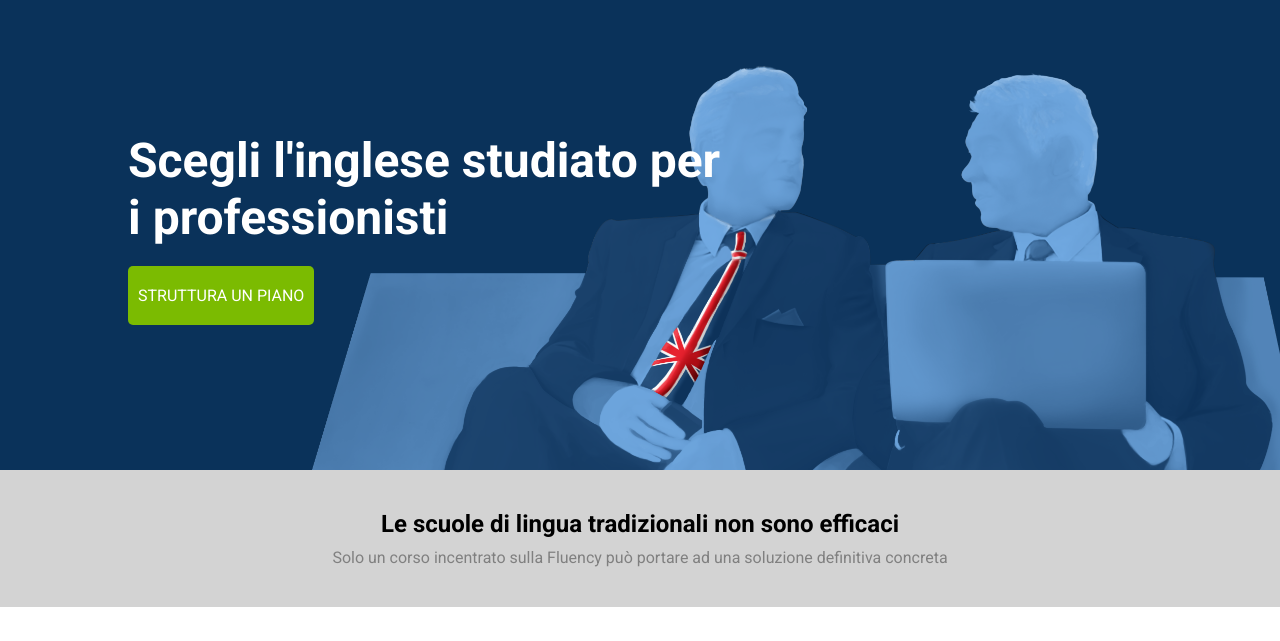
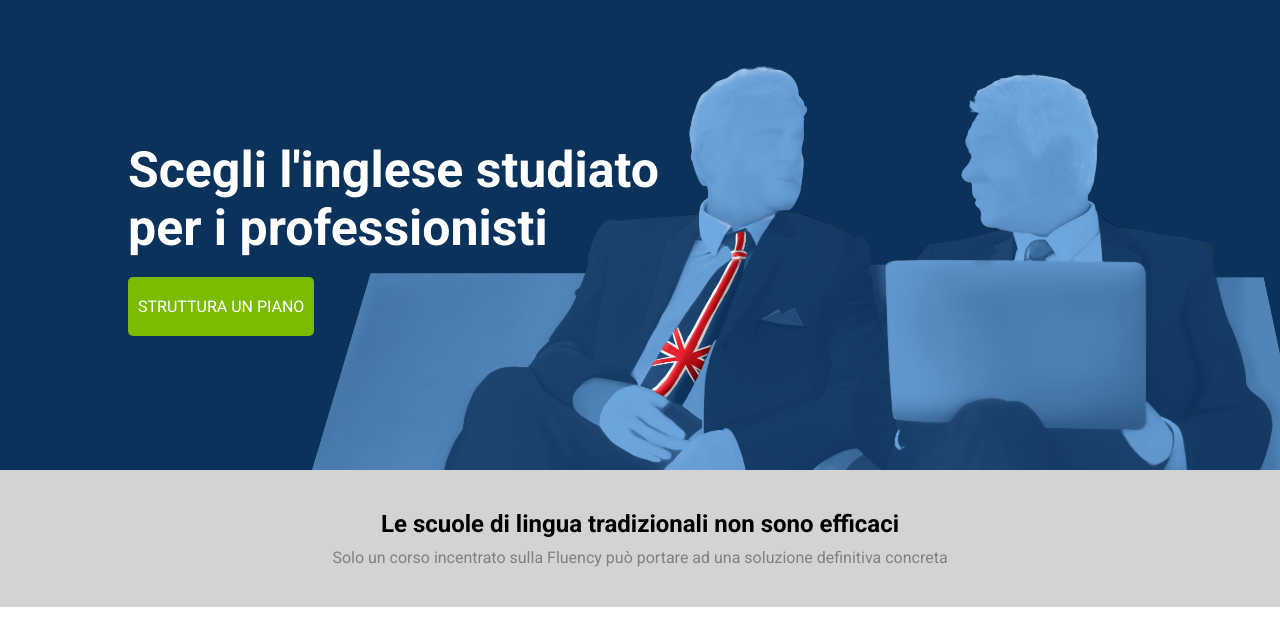
Before and after one commit to endritmorina94/htmlcss-fluentify, a plain HTML site: page index.html in a window 1280 px wide. Shown: the part 80-721 px from the top of the page. Drawn offline with Linux system fonts and the light colour scheme.

Commit message:
corretto posizione h1

```diff
--- a/css/style.css
+++ b/css/style.css
@@ -131,13 +131,13 @@ nav{
 
 .page-title{
   position: absolute;
-  bottom: 30%;
+  bottom: 28%;
   left: 0;
-  width: 60%;
+  width: 52%;
 }
 
 h1{
-  font-size: 48px;
+  font-size: 50px;
   margin-bottom: 40px;
 }
 /* FINE HEADER */
```
